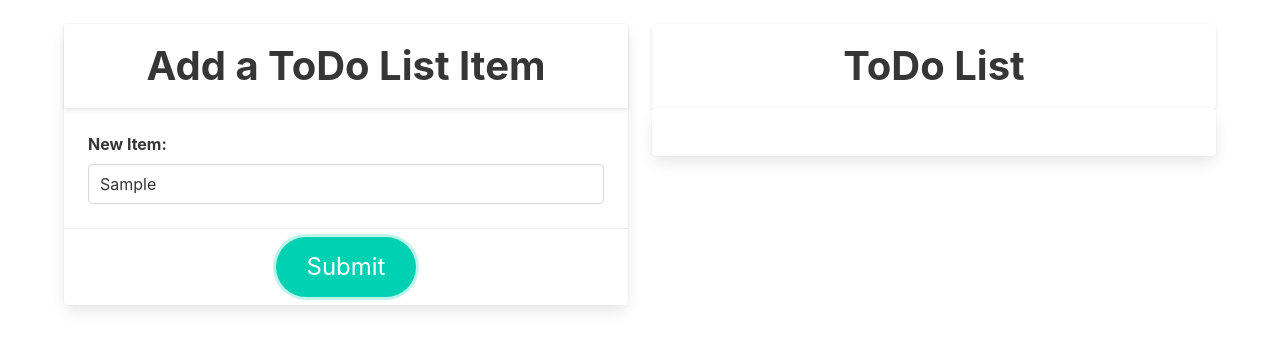
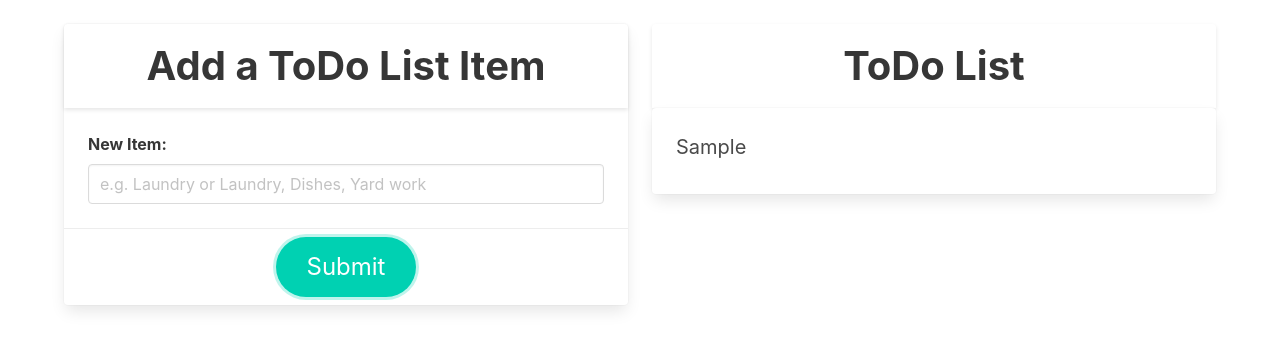
Before and after one commit to mdohse29/momsPage, a plain HTML site: page todoList/index.html in a window 1280 px wide. Both pictures are taken after typing "Sample" into the empty fields and a click on the button "Submit". Drawn offline with nearby package versions, Linux system fonts and the light colour scheme.

Commit message:
added the ability to add multiple items at once

```diff
--- a/todoList/data/functions.js
+++ b/todoList/data/functions.js
@@ -1,11 +1,35 @@
 document.querySelector('#submit').addEventListener('click', function(){
-    let item = document.querySelector('#item');
-    if (item.value){
+    let input = document.querySelector('#item');
+    let item = input.value;
+    if (item){
+        if (item.includes(',')){
+            let items = item.split(',');
+            for (let i of items){
+                document.querySelector('#list').appendChild(createItem(i.trim()));
+                console.log(i.trim());
+            }
+        }else{
+            document.querySelector('#list').appendChild(createItem(item));
+            console.log(item.trim());
+        }
+
+        input.value = '';
+    }else{
+        console.log("Empty Item. Nothing to see here.");
+    }
+});
+
+document.querySelector('#item').addEventListener('keydown', function(event){
+    if (event.keyCode === 13){
+        document.querySelector('#submit').click();
+    }
+});
+
+function createItem(item){
     let p = document.createElement('p');
-        addItem(item.value);
-        p.innerHTML = item.value;
+    p.innerHTML = item;
     p.classList.add(['mb-2']);
-        p.title = "Click to remove item.value.";
+    p.title = "Click to remove item.";
 
     p.addEventListener('mouseenter', function(){
         this.classList.add('has-background-link-light');
@@ -19,14 +43,5 @@ document.querySelector('#submit').addEventListener('click', function(){
         this.remove();
     });
 
-        console.log(item.value);
-        document.querySelector('#list').appendChild(p);
-        item.value = '';
+    return p;
 }
-});
-
-document.querySelector('#item').addEventListener('keydown', function(event){
-    if (event.keyCode === 13){
-        document.querySelector('#submit').click();
-    }
-});
--- a/todoList/index.html
+++ b/todoList/index.html
@@ -17,7 +17,7 @@
                     </div>
                     <div class="card-content">
                         <label class="label" for="item">New Item:</label>
-                        <input type="text" name="Item" id="item" class="input" placeholder="e.g. Laundry">
+                        <input type="text" name="Item" id="item" class="input" placeholder="e.g. Laundry or Laundry, Dishes, Yard work">
                     </div>
                     <div class="card-footer is-justify-content-center">
                             <button class="button is-large is-rounded mt-2 mb-2 is-primary" id="submit">Submit</button>
```
Lines whose indentation alone changed are shown as unchanged.
